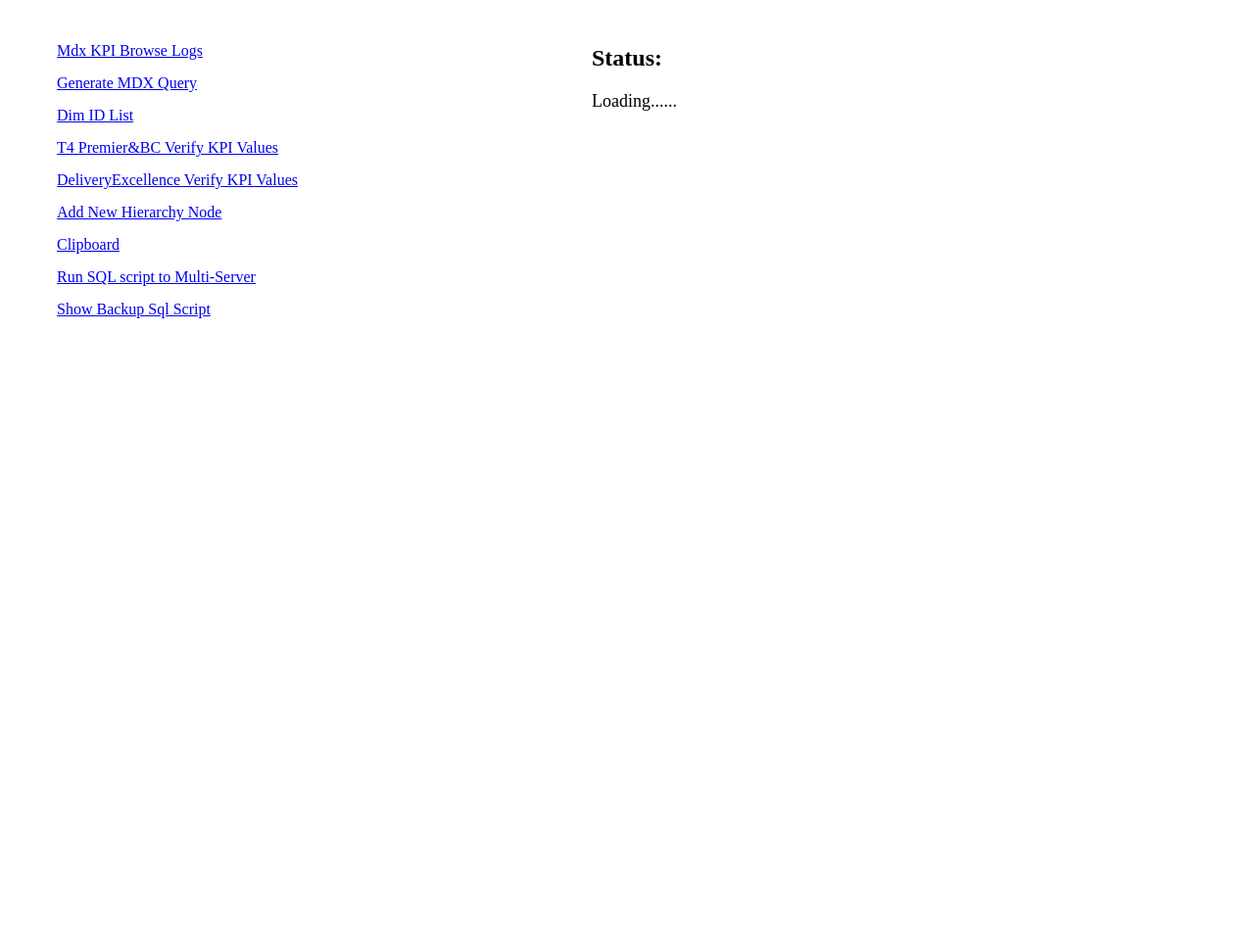
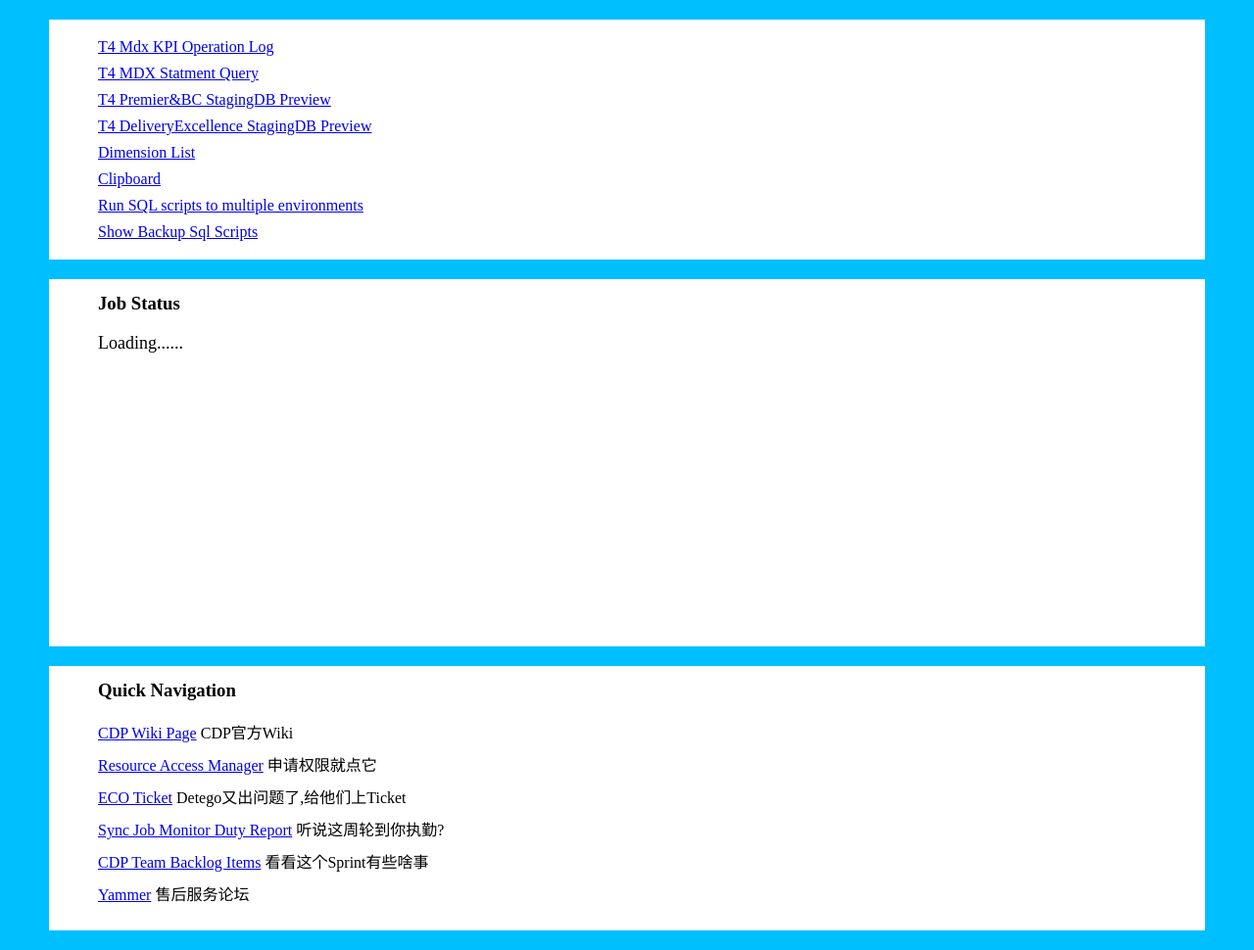
Before and after one commit to rav009/Data-Vertifier, a Python web app: template Data Vertifier/TEMPLATES/index.html in a window 1280 px wide. Shown: the whole page at 98% size. Before the commit the page ends 325 px from the top, so only its background shows below. Run offline with Jinja, Linux system fonts and the light colour scheme; the template is opened without the code that fills it, so the values that code supplies are empty.

Commit message:
overhaul 2.0

```diff
--- a/Data Vertifier/TEMPLATES/BackupSQL.html
+++ b/Data Vertifier/TEMPLATES/BackupSQL.html
@@ -1,5 +1,10 @@
 $def with (bp, mp, rs)
 <title>Show the SQL for backup of the four databases on us mirror to gbs-cosmos-prod</title>
+<style>
+    	* {
+		font-family: "Microsoft YaHei" ! important;
+	}
+</style>
 <a href="../index" target="view_window">BACK</a>
 <br />
 <font color="red">Don't forget to clean or rename the old bak file on us or prod.</font>
--- a/Data Vertifier/TEMPLATES/BatchExec.html
+++ b/Data Vertifier/TEMPLATES/BatchExec.html
@@ -1,5 +1,10 @@
 $def with (connstrlist,message, ip)
 <title>Run Sql Script to Multi-Server</title>
+<style>
+    	* {
+		font-family: "Microsoft YaHei" ! important;
+	}
+</style>
 <a href="../index" target="view_window">BACK</a>
 <br />
 Select which Server to Run your script:
--- a/Data Vertifier/TEMPLATES/clipboard.html
+++ b/Data Vertifier/TEMPLATES/clipboard.html
@@ -2,6 +2,9 @@ $def with (content)
 <title>Clipboard</title>
 
 <style>
+	* {
+		font-family: "Microsoft YaHei" ! important;
+	}
 	td{
 		width:200px;
 	}
--- a/Data Vertifier/TEMPLATES/execlog.html
+++ b/Data Vertifier/TEMPLATES/execlog.html
@@ -19,7 +19,7 @@ h4{
      margin:0px 0px 0px 0px;
 }
 </style>
-<table>
+<table style="font-size:12px">
 <tr>
     <td><h4>KPI ID</h4></td>
     <td><h4>Querypart</h4></td>
--- a/Data Vertifier/TEMPLATES/index.html
+++ b/Data Vertifier/TEMPLATES/index.html
@@ -1,22 +1,30 @@
 <!DOCTYPE html>
 <html>
 <head>
+	<meta charset=utf-8"/>
 <title>Welcome to CDP Helper</title>
  <style>
+	* {
+		font-family: "Microsoft YaHei" ! important;
+	}
+
     a
     {
-        margin-top:15px;
-        display:block
+       margin-top:9px;
+	 	margin-bottom:9px;
+       display:block;
+       white-space:nowrap;
     }
+
+	 h3
+	 {
+	 	margin-top:4px;
+	 }
  </style>
 	<script src="../static/jquery-1.11.1.min.js" type="text/javascript"></script>
 </head>
-<body>
-
-<div style="padding:20px 50px;float:left">
-
-
-	<script type="text/javascript">
+<body style="background-color: #00bfff;margin:20px 50px">
+<script type="text/javascript">
 		$$.ajaxSetup({cache:false});
 
        function get_full_increment_mode(){
@@ -70,32 +78,40 @@
 		//	get_full_increment_mode()
 		//}
 	</script>
+<div style="padding:10px 50px;background-color:white;width:auto">
 
+    <a href="/execlog/" target="view_window">T4 Mdx KPI Operation Log</a>
 
-    <a href="/execlog/" target="view_window">Mdx KPI Browse Logs</a>
+    <a href="/mdxquery/" target="view_window">T4 MDX Statment Query</a>
 
-    <a href="/mdxquery/" target="view_window">Generate MDX Query</a>
+    <a href="/verifykpi/T4" target="view_window">T4 Premier&amp;BC StagingDB Preview</a>
 
-    <a href="/dim/" target="view_window">Dim ID List</a>
-
-    <a href="/verifykpi/T4" target="view_window">T4 Premier&amp;BC Verify KPI Values</a>
-
-    <a href="/verifykpi/DE" target="view_window">DeliveryExcellence Verify KPI Values</a>
-
-	<a href="/addnode/" target="view_window">Add New Hierarchy Node</a>
-
+    <a href="/verifykpi/DE" target="view_window">T4 DeliveryExcellence StagingDB Preview</a>
+	<!--<a href="/addnode/" target="view_window">Add New Hierarchy Node for </a>-->
+	<a href="/dim/" target="view_window">Dimension List</a>
 	<a href="/clipboard/" target="view_window">Clipboard</a>
 
-	<a href="/batchexec/" target="view_window">Run SQL script to Multi-Server</a>
+	<a href="/batchexec/" target="view_window">Run SQL scripts to multiple environments</a>
 
-	<a href="/backupsql/" target="view_window">Show Backup Sql Script</a>
+	<a href="/backupsql/" target="view_window">Show Backup Sql Scripts</a>
+
 </div>
 
-<div style="float:left;padding:18px 0px 0px 250px;">
-	<h2>Status:</h2>
-	<div id="full_increment" style="margin-top:15px;margin-right:5px;display:inline;font-size:large">Loading......</div>
+<div style="margin-top:20px;padding:10px 50px;background-color:white;width:auto;height:355px">
+	<h3>Job Status</h3>
+	<div id="full_increment" style="margin-top:0px;margin-right:5px;display:inline;font-size:large">Loading......</div>
 	<!--<input type="button" value="Refresh" onclick="get_full_increment_mode()" style="display:none" />-->
 	<div id="jobstatus" style="margin-top:15px;font-size:large"></div>
+</div>
+
+<div style="margin-top:20px;padding:10px 50px;background-color:white;width:auto;height:250px;">
+	<h3>Quick Navigation</h3>
+	<div style="margin:9px 0px"><a href="https://microsoft.sharepoint.com/teams/AsiaBOM/BusinessIntelligence/_layouts/15/start.aspx#/Cosmos/Home.aspx" style="display:inline" target="view_window">CDP Wiki Page</a> CDP官方Wiki </div>
+	<div style="margin:9px 0px"><a href="https://ramweb/" style="display:inline" target="view_window">Resource Access Manager</a> 申请权限就点它</div>
+	<div style="margin:9px 0px"><a href="https://mymicrosoftit.microsoft.com/" style="display:inline" target="view_window">ECO Ticket</a> Detego又出问题了,给他们上Ticket</div>
+	<div style="margin:9px 0px"><a href="https://microsoft.sharepoint.com/teams/AsiaBOM/BusinessIntelligence/_layouts/15/WopiFrame.aspx?sourcedoc={31DAA3F8-6F2F-4CC0-BE0C-B7909CE3BC60}&file=CDP%20Workspace&action=default&d=w31daa3f86f2f4cc0be0cb7909ce3bc60&RootFolder=%2fteams%2fAsiaBOM%2fBusinessIntelligence%2fShared%20Documents%2fCDP%20Workspace%2fCDP%20Workspace" style="display:inline" target="view_window">Sync Job Monitor Duty Report</a> 听说这周轮到你执勤?</div>
+	<div style="margin:9px 0px"><a href="http://bitfs:8080/tfs/DefaultCollection/COSMOS/_backlogs#_a=backlog&hub=Backlog%20items" style="display:inline" target="view_window">CDP Team Backlog Items</a> 看看这个Sprint有些啥事</div>
+	<div style="margin:9px 0px"><a href="https://www.yammer.com/microsoft.com/#/inbox/index" style="display:inline" target="view_window">Yammer</a> 售后服务论坛</div>
 </div>
 
 <script type="text/javascript">
--- a/Data Vertifier/TEMPLATES/layout.html
+++ b/Data Vertifier/TEMPLATES/layout.html
@@ -2,7 +2,11 @@ $def with (content)
 <html>
 
 <body>
-
+<style>
+	* {
+		font-family: "Microsoft YaHei" ! important;
+	}
+</style>
 <script src="../static/jquery-1.11.1.min.js" type="text/javascript"></script>
 <script type="text/javascript">
 	$$.ajaxSetup({cache:false})
--- a/Data Vertifier/main.py
+++ b/Data Vertifier/main.py
@@ -261,7 +261,7 @@ class GetFullIncrementMode:
     def GET(self):
         t = misdao.LoadFullIncrementMode()
         if t:
-            return 'gbs-cosmos-us server T4 Current Mode is ' + t[0] + ', update on ' + t[1]
+            return 'T4 Current Mode is ' + t[0] + ', update on ' + t[1]
         else:
             return 'No mode info!'
 
```
